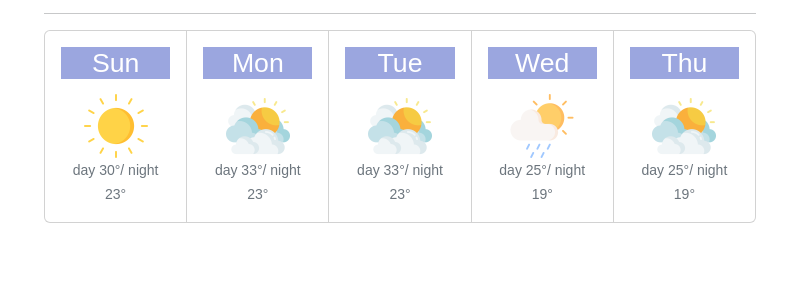
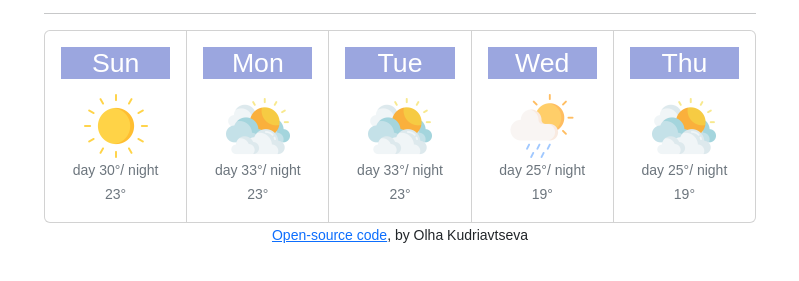
Before and after one commit to FullMoonRaccoon/weather-app, a website built with Parcel: page index.html in a window 1280 px wide. Shown: the part 409-690 px from the top of the page, without its empty margins (240-1039 px from the left). Built offline with nearby package versions, Linux system fonts and the light colour scheme.

Commit message:
added footer

```diff
--- a/index.html
+++ b/index.html
@@ -93,6 +93,8 @@
         </div>
       </div>
     </div>
+    <small><a href="https://github.com/FullMoonRaccoon/weather-app" target="_blank">Open-source code</a>, by Olha Kudriavtseva</small>
+
     <script src="src/index.js"></script>
   </body>
 </html>
```
